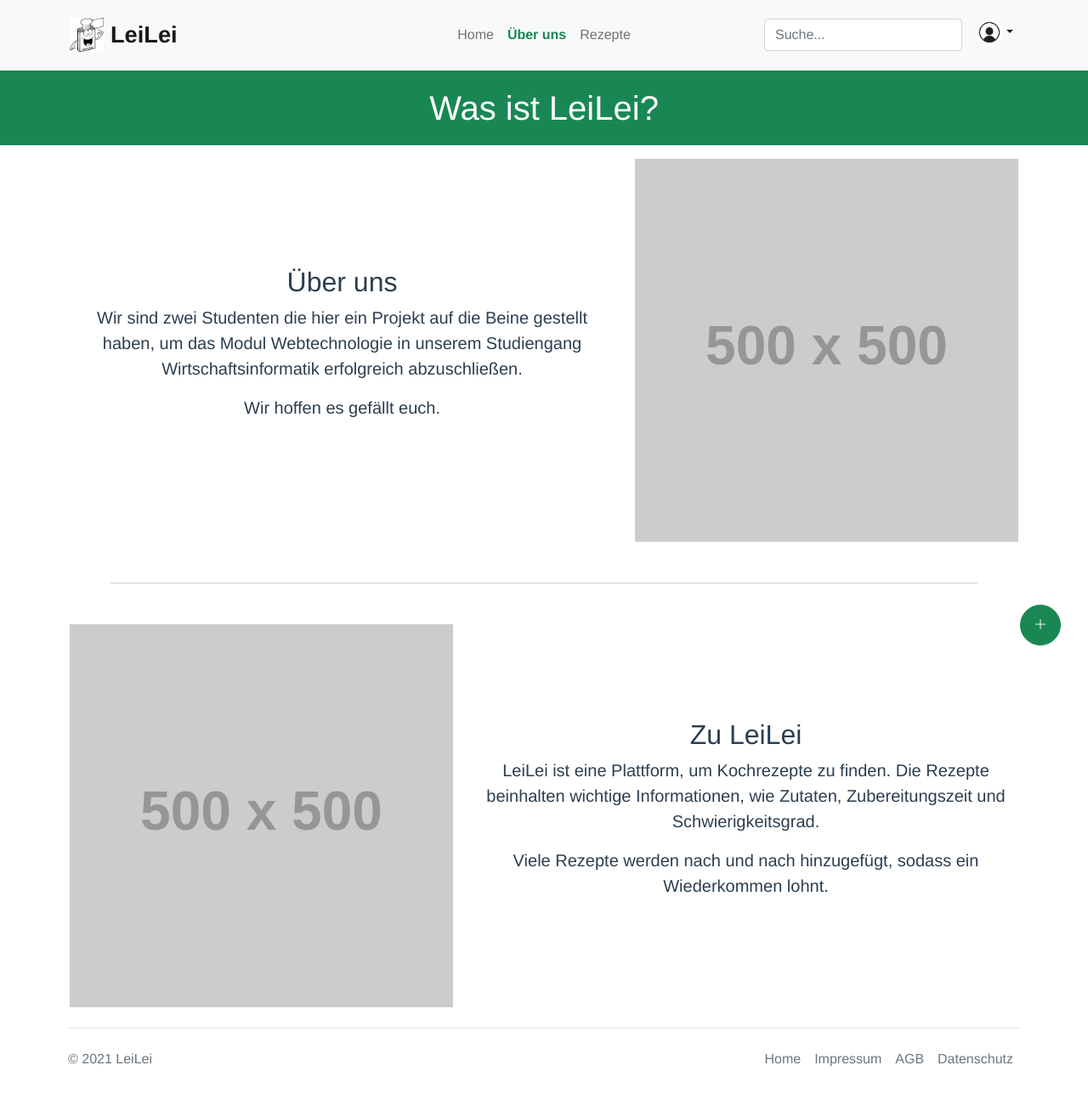
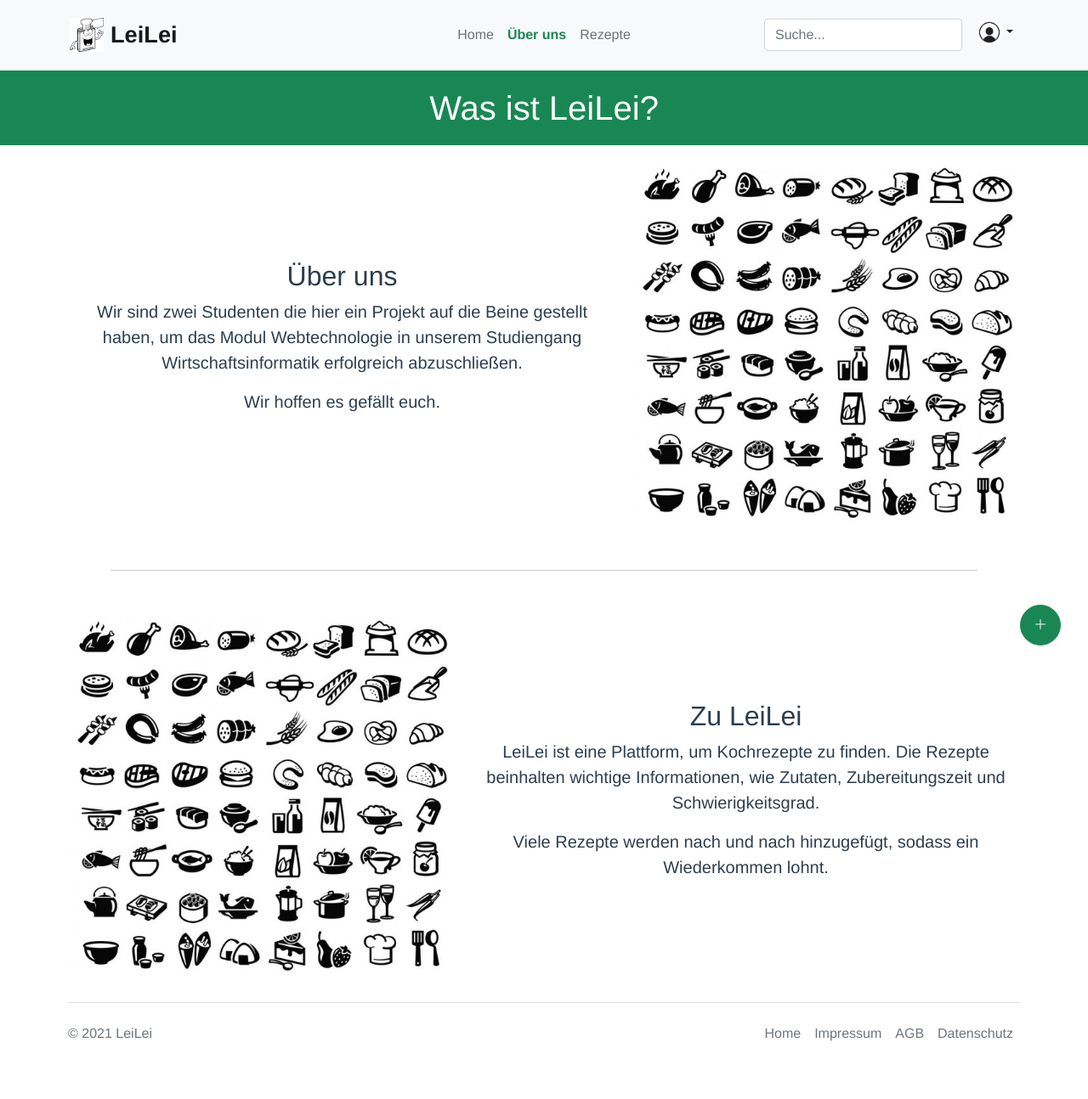
Before and after one commit to MartinLeischner/LeiLei-Frontend, a Vue app: page /about in a window 1280 px wide. Shown: the top 1294 px of the page at 85% size. Built offline with nearby package versions, Linux system fonts and the light colour scheme; what vue-sweetalert2 would draw is missing.

Commit message:
change placeholder image

```diff
--- a/src/components/RezeptDetail.vue
+++ b/src/components/RezeptDetail.vue
@@ -60,7 +60,7 @@
         <div class="col-md-5 order-md-1">
           <img v-if="this.currentRezept.imageName != null" :src="getImagePath()" width="400" height="400"
                class="bd-placeholder-img bd-placeholder-img-lg featurette-image img-fluid mx-auto rounded-circle border border-1 border-success">
-          <img v-else src="http://placehold.it/400x400" width="400" height="400"
+          <img v-else :src="require('@/assets/placeholder-food-icons.jpg')" width="400" height="400"
             class="bd-placeholder-img bd-placeholder-img-lg featurette-image img-fluid mx-auto rounded-circle border border-1 border-success">
         </div>
       </div>
--- a/src/components/RezepteCardList.vue
+++ b/src/components/RezepteCardList.vue
@@ -7,8 +7,8 @@
         </div>
         <div class="card">
           <img v-if="rezept.imageName != null" :src="getImagePath(rezept.id)" class="card-img-top" :alt="rezept.name"
-            onerror="this.src='../assets/empty_rezept_image.png'">
-          <img v-else src="http://placehold.it/300x200" class="card-img-top" :alt="rezept.name">
+            onerror="this.src='../assets/placeholder-food-icons.jpg'">
+          <img v-else :src="require('@/assets/placeholder-food-icons.jpg')" class="card-img-top" :alt="rezept.name">
           <div class="card-body">
             <div class="card-title d-flex justify-content-between">
               <h5>{{ rezept.name }}</h5>
--- a/src/views/About.vue
+++ b/src/views/About.vue
@@ -17,14 +17,14 @@
         </div>
         <div class="col-md-5">
           <img class="bd-placeholder-img bd-placeholder-img-lg featurette-image img-fluid mx-auto"
-               width="500" height="500" src="http://placehold.it/500x500">
+               width="500" height="500" :src="require('@/assets/placeholder-food-icons.jpg')">
         </div>
       </div>
       <hr class="featurette-divider m-5">
       <div class="row featurette">
         <div class="col-md-5">
           <img class="bd-placeholder-img bd-placeholder-img-lg featurette-image img-fluid mx-auto"
-               width="500" height="500" src="http://placehold.it/500x500">
+               width="500" height="500" :src="require('@/assets/placeholder-food-icons.jpg')">
         </div>
         <div class="col-md-7 d-flex flex-column justify-content-center">
           <h2 class="featurette-heading">Zu LeiLei</h2>
```
Also changed, not shown: src/assets/placeholder-food-icons.jpg (added).
